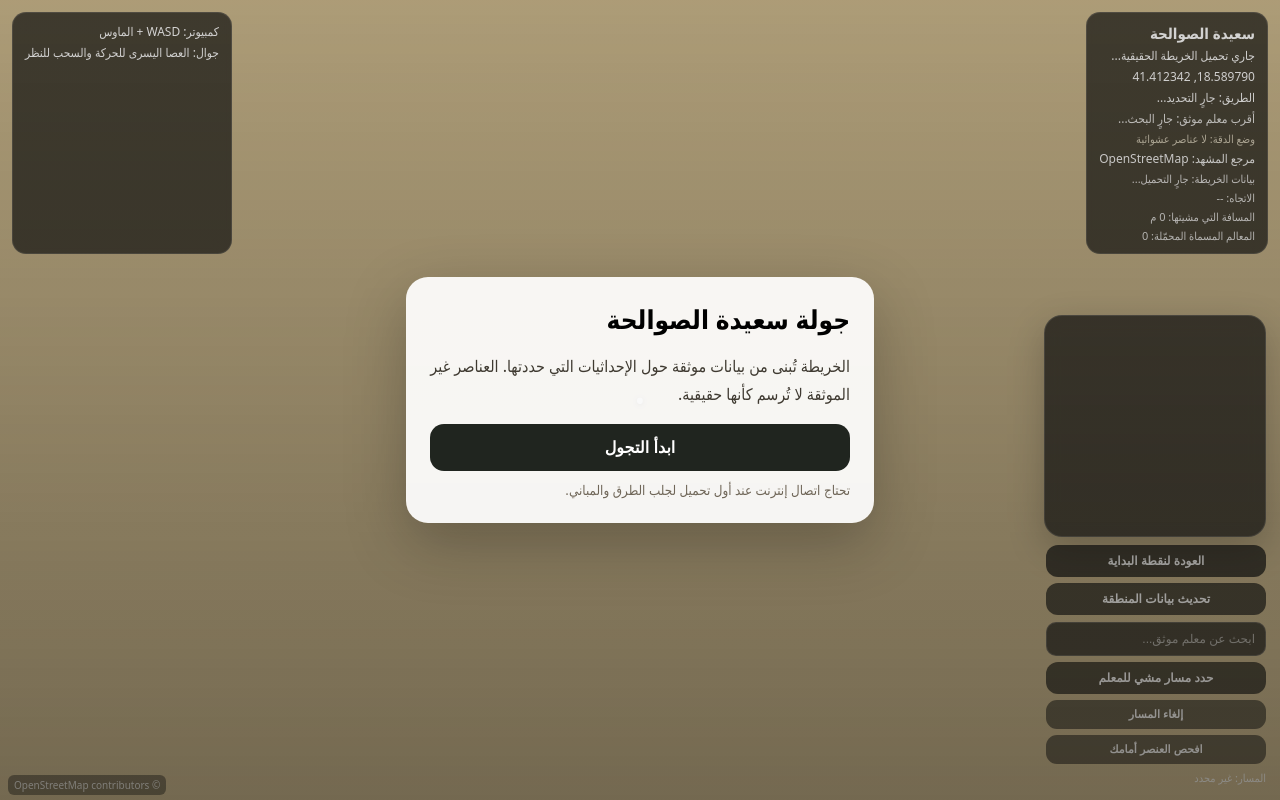
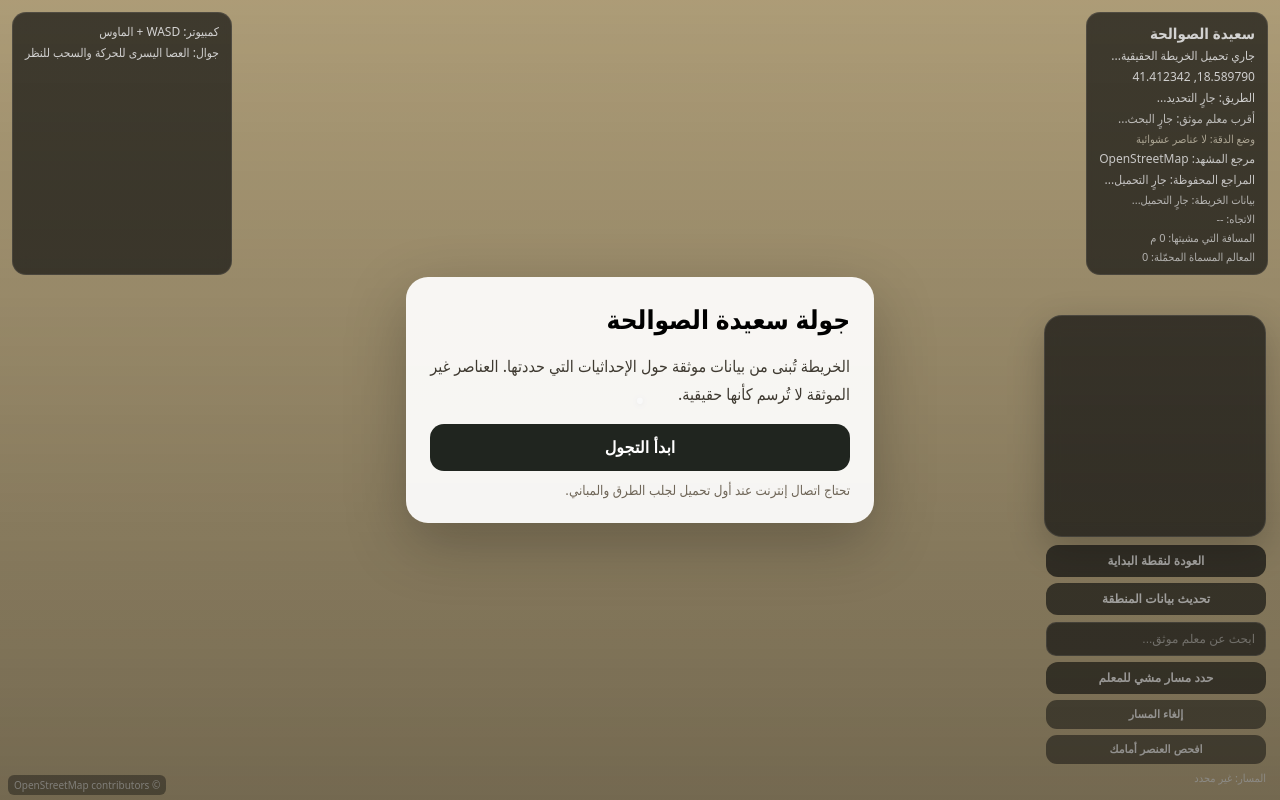
Before and after one commit to Hasan0525-H/H_GAME, a plain HTML site: page index.html in a window 1280 px wide. Drawn offline with nearby package versions, Linux system fonts and the light colour scheme.

Commit message:
ui: show saved reference catalog status

```diff
--- a/index.html
+++ b/index.html
@@ -24,6 +24,7 @@
       <span id="nearbyFeature">أقرب معلم موثق: جارٍ البحث...</span>
       <span id="accuracy">وضع الدقة: لا عناصر عشوائية</span>
       <span id="sourceMode">مرجع المشهد: OpenStreetMap</span>
+      <span id="referenceCount">المراجع المحفوظة: جارٍ التحميل...</span>
       <span id="dataStatus">بيانات الخريطة: جارٍ التحميل...</span>
       <span id="heading">الاتجاه: --</span>
       <span id="walked">المسافة التي مشيتها: 0 م</span>
```
